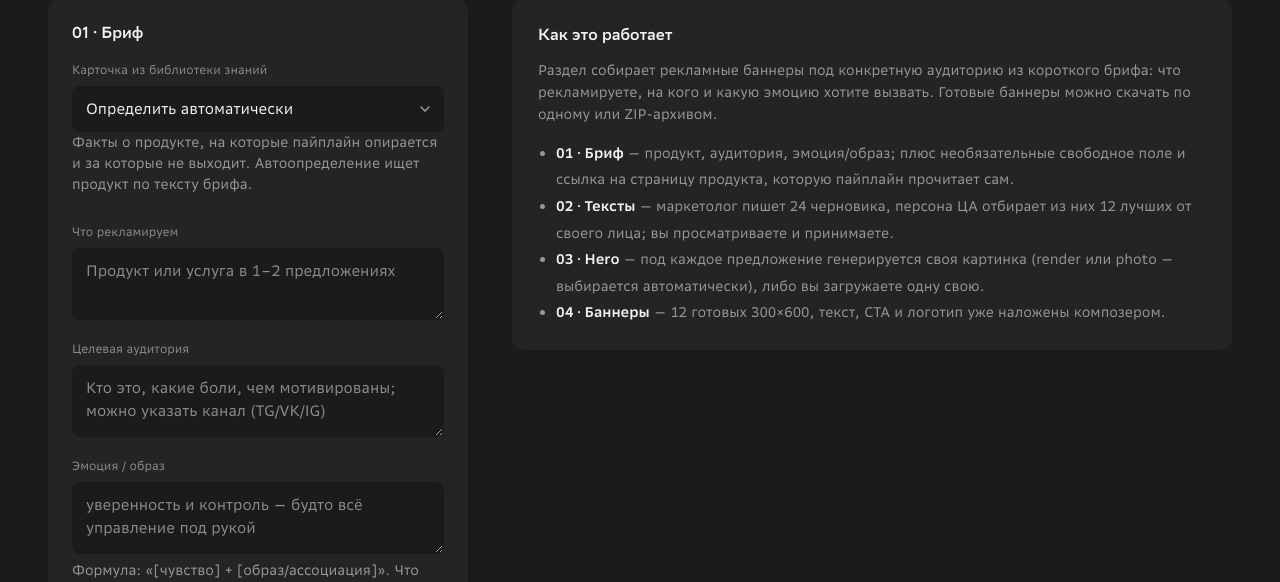
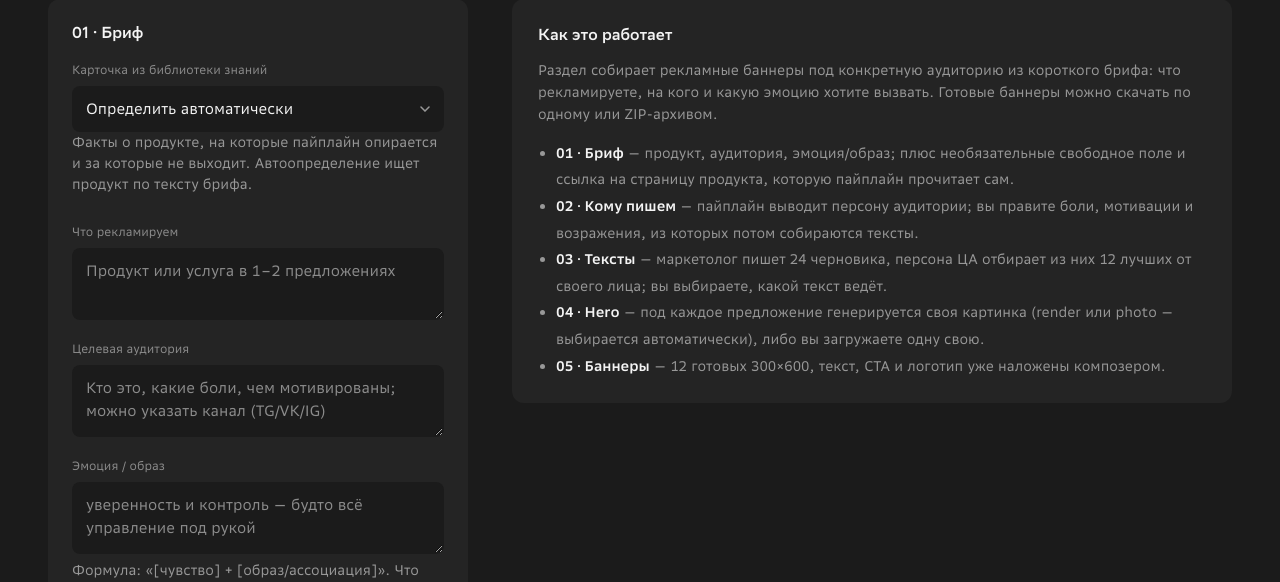
Before and after one commit to glmelnik96/Cloud.ru_Resize_bot, a FastAPI app: template app/templates/creatives.html in a window 1280 px wide. Shown: the part 190-772 px from the top of the page. Run offline with FastAPI, Linux system fonts and the light colour scheme; the template is opened without the code that fills it: most values are stand-ins (such as "Sample title", 1, 10 or a date in 2020).

Commit message:
App3 UI: экран «Кому пишем» — редактируемая персона + плашка карточки знаний
Co-Authored-By: Claude Sonnet 4.6 <noreply@anthropic.com>

```diff
--- a/app/static/app.css
+++ b/app/static/app.css
@@ -270,3 +270,8 @@ select{appearance:none;-webkit-appearance:none;cursor:pointer;
 .dl{display:inline-block;text-decoration:none;background:var(--accent);color:var(--on-accent);
   padding:10px 20px;border-radius:99px;font-weight:600;font-size:14px;transition:background .15s;}
 .dl:hover{background:var(--accent-2);}
+
+/* Плашка карточки знаний на экране персоны */
+.kb-badge { margin: 8px 0 16px; padding: 8px 12px; border-radius: 8px;
+  background: var(--surface-2, #f2f4f7); font-size: 13px; }
+.kb-badge--none { opacity: .7; }
--- a/app/static/creatives.js
+++ b/app/static/creatives.js
@@ -9,7 +9,7 @@
 
   // Канон v4: empty-state в правой колонке виден только пока там нет контента
   // (прогресс/HITL/результаты/история). Пересчитывается на каждом show/hide.
-  const OUTPUT_PANELS = ["progressPanel", "textPanel", "imagePanel", "resultsPanel", "tasksPanel"];
+  const OUTPUT_PANELS = ["progressPanel", "personaPanel", "textPanel", "imagePanel", "resultsPanel", "tasksPanel"];
   function updateEmpty() {
     const empty = $("emptyState");
     if (!empty) return;
@@ -150,7 +150,12 @@
   // decision panel into view.
   function onAwaiting(d) {
     hide($("progressPanel"));
-    if (d.phase === "text_approve") {
+    if (d.phase === "persona_approve") {
+      renderPersona(d.persona || {}, d.kb_match);
+      setBusy($("personaPanel"), false);
+      hide($("textPanel")); hide($("imagePanel")); show($("personaPanel"));
+      focusPanel($("personaPanel"));
+    } else if (d.phase === "text_approve") {
       renderCandidates(d.candidates || []);
       setBusy($("textPanel"), false);
       hide($("imagePanel")); show($("textPanel"));
@@ -189,7 +194,62 @@
   }
   const kv = (k, v) => v ? `<div class="kv"><b>${k}:</b> ${escapeHtml(v)}</div>` : "";
 
-  function hideHitl() { hide($("textPanel")); hide($("imagePanel")); }
+  // Персона: списки якорей редактируются как многострочный текст — одна
+  // строка = один якорь. Это ровно та форма, в которой их читает промпт.
+  const linesOf = (v) => (Array.isArray(v) ? v.join("\n") : "");
+  const listOf = (id) => $(id).value.split("\n").map((s) => s.trim()).filter(Boolean);
+
+  function renderPersona(p, kb) {
+    $("personaSegment").value = p.segment || "";
+    $("personaAge").value = p.age_range || "";
+    $("personaPains").value = linesOf(p.pain_points);
+    $("personaMotivations").value = linesOf(p.motivations);
+    $("personaObjections").value = linesOf(p.objections);
+    $("personaStyle").value = p.communication_style || "";
+    const badge = $("personaKb");
+    badge.textContent = kb && kb.slug
+      ? `Карточка знаний: ${kb.name} (версия ${kb.version})`
+      : "Карточка знаний не подобрана — тексты опираются только на бриф.";
+    badge.classList.toggle("kb-badge--none", !(kb && kb.slug));
+  }
+
+  document.querySelectorAll("#personaPanel [data-pact]").forEach((btn) => {
+    btn.addEventListener("click", () => sendPersona(btn.dataset.pact));
+  });
+
+  async function sendPersona(action) {
+    if (action === "cancel" && !window.confirm("Отменить задачу? Прогресс будет потерян.")) return;
+    const pains = listOf("personaPains");
+    const motivations = listOf("personaMotivations");
+    if (action === "approve" && (!pains.length || !motivations.length)) {
+      $("personaStatus").innerHTML = '<span class="err">Нужна хотя бы одна боль и одна мотивация — из них собираются тексты.</span>';
+      return;
+    }
+    const body = { action };
+    if (action === "approve") {
+      body.persona = {
+        segment: $("personaSegment").value.trim(),
+        age_range: $("personaAge").value.trim(),
+        pain_points: pains,
+        motivations: motivations,
+        objections: listOf("personaObjections"),
+        communication_style: $("personaStyle").value.trim(),
+      };
+    }
+    const panel = $("personaPanel");
+    $("personaStatus").textContent = "";
+    setBusy(panel, true);
+    const r = await post(`${P}/api/tasks/${taskUid}/decision/persona`, body);
+    if (r && r.ok) {
+      setBusy(panel, false);
+      hideHitl(); setStep("Пишу тексты…");
+      return;
+    }
+    setBusy(panel, false);
+    $("personaStatus").innerHTML = `<span class="err">${escapeHtml(errText(r ? r.status : 0))}</span>`;
+  }
+
+  function hideHitl() { hide($("personaPanel")); hide($("textPanel")); hide($("imagePanel")); }
 
   // Double-click protection: freeze every control in a HITL panel while its
   // request is in flight; unfreeze if the request fails (panel stays visible).
--- a/app/templates/creatives.html
+++ b/app/templates/creatives.html
@@ -60,7 +60,7 @@
 
     <!-- 4. image HITL (управление: генерация/загрузка hero) -->
     <section class="panel hidden" id="imagePanel">
-      <h2>03 · Hero-картинки</h2>
+      <h2>04 · Hero-картинки</h2>
       <p class="page-sub">12 hero-картинок (по одной на предложение, сценарий render/photo выбран под каждое). Можно сгенерировать на сервере все сразу или загрузить свою одну картинку. Ниже — пример промпта первого предложения:</p>
       <pre class="prompt" id="imagePrompt"></pre>
       <div class="btn-row">
@@ -81,9 +81,10 @@
       <p>Раздел собирает рекламные баннеры под конкретную аудиторию из короткого брифа: что рекламируете, на кого и какую эмоцию хотите вызвать. Готовые баннеры можно скачать по одному или ZIP-архивом.</p>
       <ul>
         <li><b>01 · Бриф</b> — продукт, аудитория, эмоция/образ; плюс необязательные свободное поле и ссылка на страницу продукта, которую пайплайн прочитает сам.</li>
-        <li><b>02 · Тексты</b> — маркетолог пишет 24 черновика, персона ЦА отбирает из них 12 лучших от своего лица; вы просматриваете и принимаете.</li>
-        <li><b>03 · Hero</b> — под каждое предложение генерируется своя картинка (render или photo — выбирается автоматически), либо вы загружаете одну свою.</li>
-        <li><b>04 · Баннеры</b> — 12 готовых 300×600, текст, CTA и логотип уже наложены композером.</li>
+        <li><b>02 · Кому пишем</b> — пайплайн выводит персону аудитории; вы правите боли, мотивации и возражения, из которых потом собираются тексты.</li>
+        <li><b>03 · Тексты</b> — маркетолог пишет 24 черновика, персона ЦА отбирает из них 12 лучших от своего лица; вы выбираете, какой текст ведёт.</li>
+        <li><b>04 · Hero</b> — под каждое предложение генерируется своя картинка (render или photo — выбирается автоматически), либо вы загружаете одну свою.</li>
+        <li><b>05 · Баннеры</b> — 12 готовых 300×600, текст, CTA и логотип уже наложены композером.</li>
       </ul>
     </div>
 
@@ -94,9 +95,34 @@
       <div class="progress progress--indeterminate"><div class="progress__bar"></div></div>
     </section>
 
+    <!-- 2.5 persona HITL -->
+    <section class="panel hidden" id="personaPanel">
+      <h2>02 · Кому пишем</h2>
+      <p class="page-sub">Так пайплайн понял вашу аудиторию. Боли, мотивации и возражения — это якоря, из которых собираются все тексты: правьте прямо здесь, каждая строка с новой строки.</p>
+      <div class="kb-badge" id="personaKb"></div>
+      <label for="personaSegment">Сегмент</label>
+      <input type="text" id="personaSegment">
+      <label for="personaAge">Возраст</label>
+      <input type="text" id="personaAge">
+      <label for="personaPains">Боли</label>
+      <textarea id="personaPains"></textarea>
+      <label for="personaMotivations">Мотивации</label>
+      <textarea id="personaMotivations"></textarea>
+      <label for="personaObjections">Возражения</label>
+      <textarea id="personaObjections"></textarea>
+      <label for="personaStyle">Как с ними говорить</label>
+      <textarea id="personaStyle"></textarea>
+      <div class="btn-row">
+        <button class="btn btn--accent" data-pact="approve">Продолжить</button>
+        <button class="btn" data-pact="regenerate">Вывести заново</button>
+        <button class="btn btn--danger" data-pact="cancel">Отменить</button>
+      </div>
+      <div class="status" id="personaStatus"></div>
+    </section>
+
     <!-- 3. text HITL -->
     <section class="panel hidden" id="textPanel">
-      <h2>02 · Тексты — 12 предложений под аудиторию</h2>
+      <h2>03 · Тексты — 12 предложений под аудиторию</h2>
       <p class="page-sub">Отсортированы по предсказанному резонансу с ЦА. У каждого — почему этот угол должен зайти.</p>
       <div id="candidates" class="candidates"></div>
       <div class="btn-row">
@@ -109,7 +135,7 @@
 
     <!-- 5. results -->
     <section class="panel hidden" id="resultsPanel">
-      <h2>04 · Баннеры</h2>
+      <h2>05 · Баннеры</h2>
       <div id="resultMsg"></div>
       <div class="results" id="results"></div>
     </section>
```
